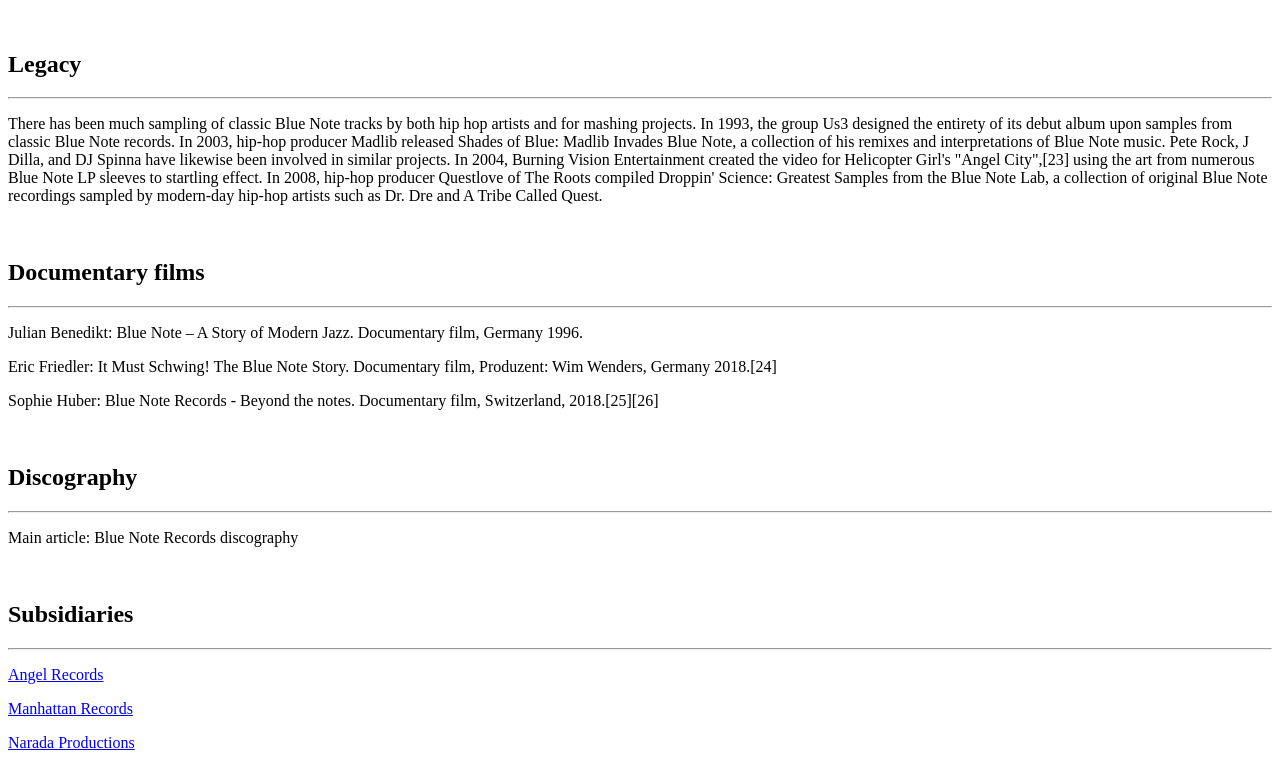
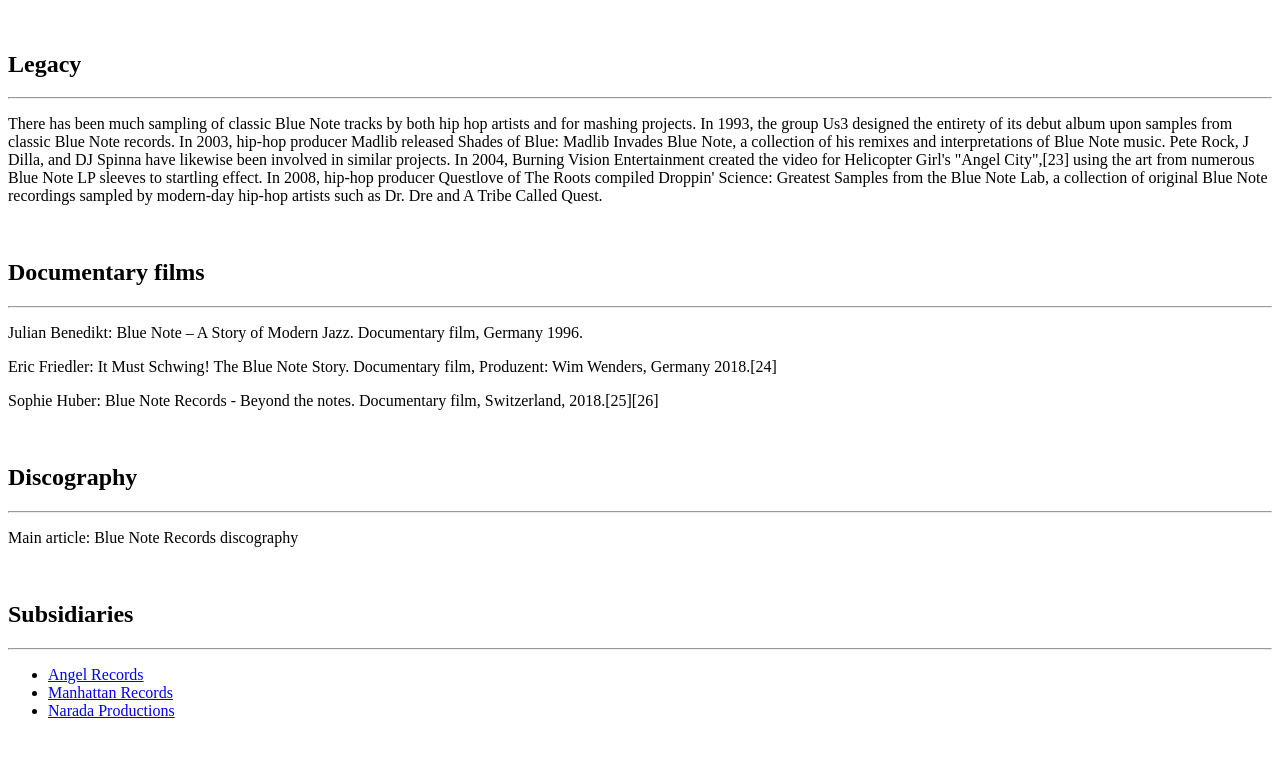
Before and after one commit to Lynnann0625/Lynnann0625.github.io, a plain HTML site: page index.html in a window 1280 px wide. Shown: the part 3707-4475 px from the top of the page. After the commit the page ends 4443 px from the top, so only its background shows below. Drawn offline with Linux system fonts and the light colour scheme.

Commit message:
Update index.html
unordered list

```diff
--- a/index.html
+++ b/index.html
@@ -105,8 +105,9 @@
     <br/>
     <h2><id="Subsidiaries">Subsidiaries</h2>
     <hr/>
-    <p><a href="https://en.wikipedia.org/wiki/Angel_Records">Angel Records</a></p>
-    <p><a href="https://en.wikipedia.org/wiki/Manhattan_Records">Manhattan Records</a></p>
-    <p><a href="https://en.wikipedia.org/wiki/Narada_Productions">Narada Productions</a></p>
+    <ul>
+    <li><a href="https://en.wikipedia.org/wiki/Angel_Records">Angel Records</a></li>
+    <li><a href="https://en.wikipedia.org/wiki/Manhattan_Records">Manhattan Records</a></li>
+    <li><a href="https://en.wikipedia.org/wiki/Narada_Productions">Narada Productions</a></li>
   </body>
   </html>
```
